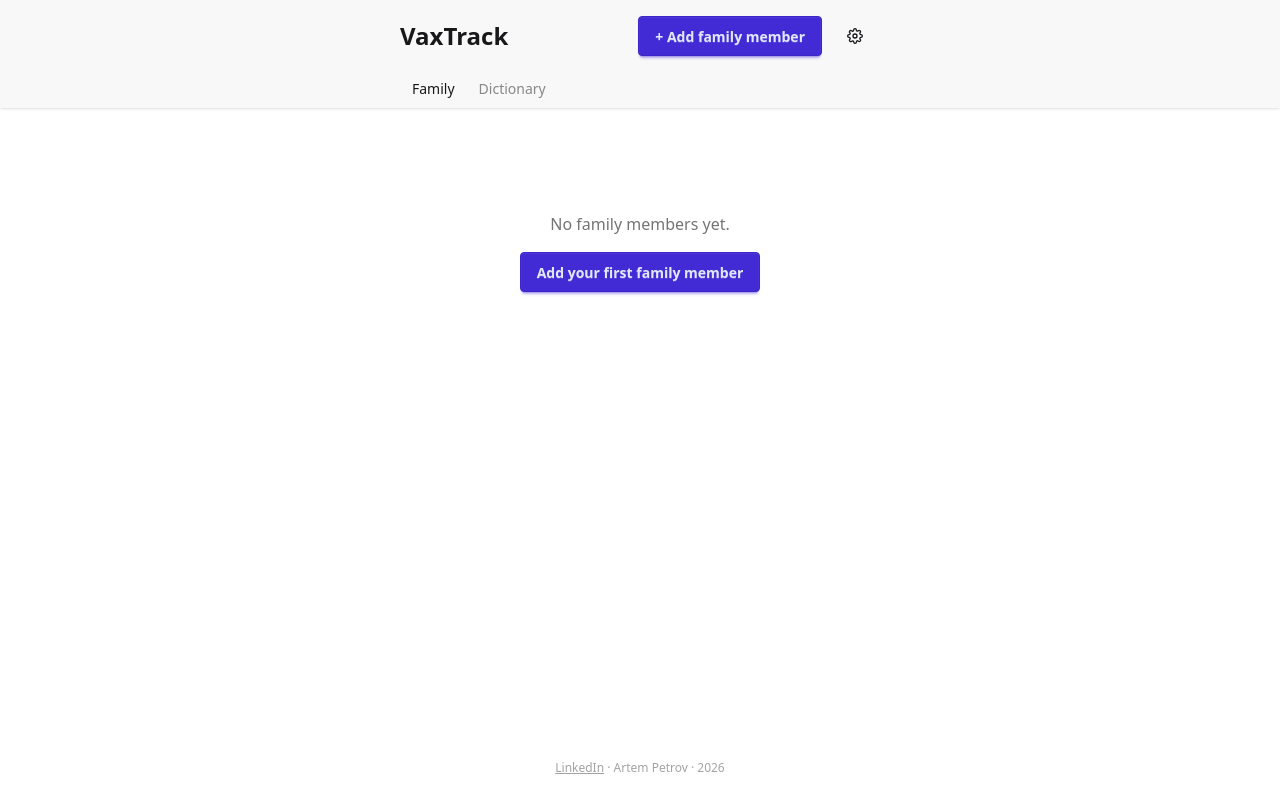
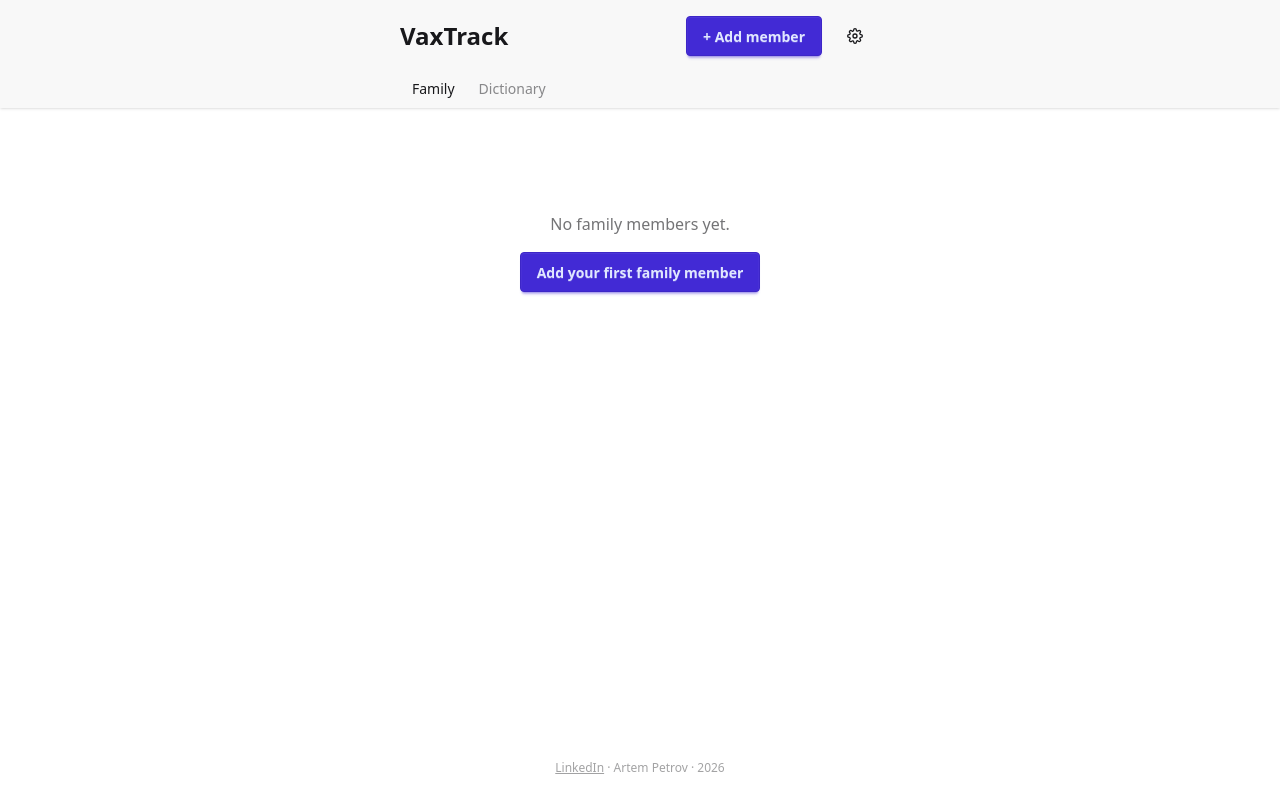
Before and after one commit to ImTema/family-health-pwa, a SvelteKit app in the folder web/: page / in a window 1280 px wide. Built offline with nearby package versions, Linux system fonts and the light colour scheme.

Commit message:
family member -> member

```diff
--- a/web/src/routes/+page.svelte
+++ b/web/src/routes/+page.svelte
@@ -66,7 +66,7 @@
         <h1 class="text-2xl font-bold">VaxTrack</h1>
         <div class="flex gap-2">
           {#if tab === 'children'}
-            <a href="/children/new" class="btn btn-primary">+ Add family member</a>
+            <a href="/children/new" class="btn btn-primary">+ Add member</a>
           {/if}
           <a href="/settings" class="btn btn-ghost" title="Settings"><Icon name="settings" /></a>
         </div>
--- a/web/src/routes/children/new/+page.svelte
+++ b/web/src/routes/children/new/+page.svelte
@@ -13,4 +13,4 @@
   }
 </script>
 
-<ChildForm title="Add family member" onSave={save} />
+<ChildForm title="Add member" onSave={save} />
```
